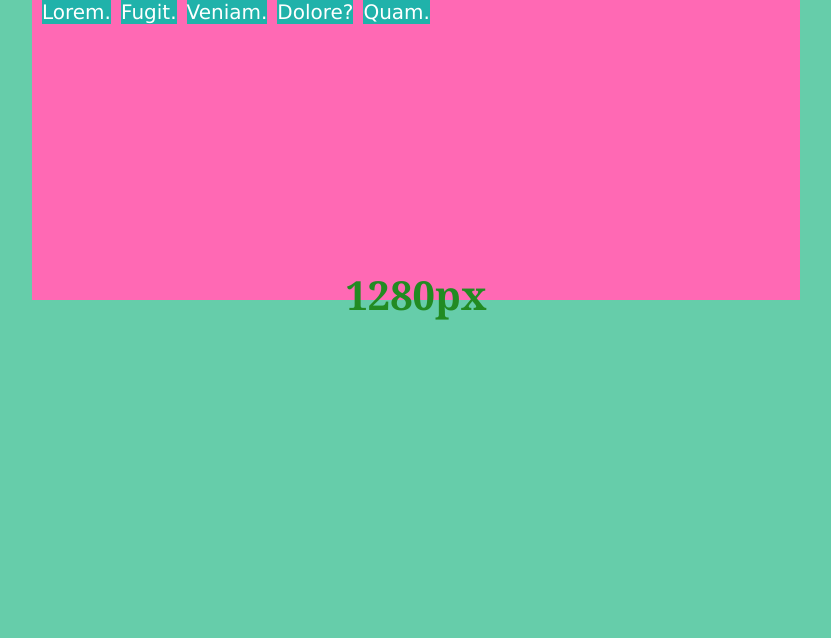
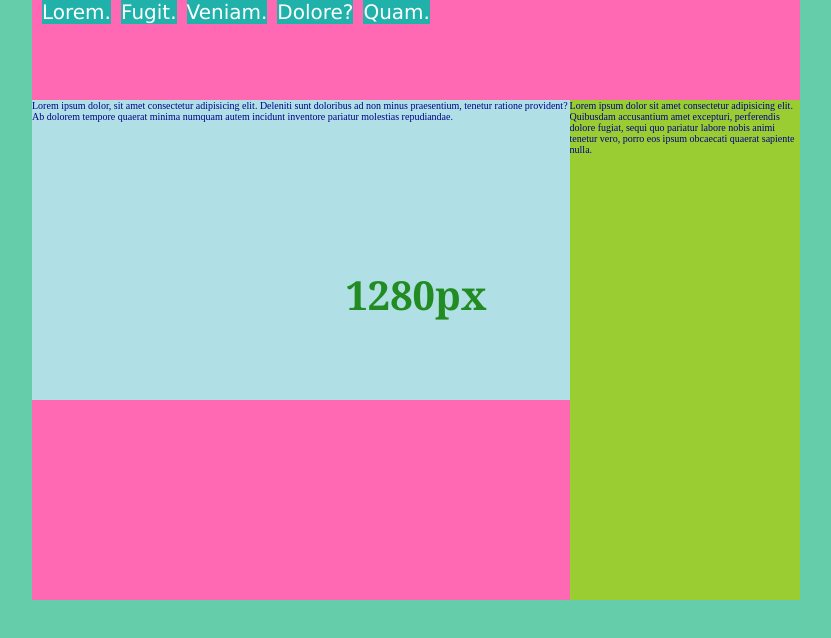
Before and after one commit to Jesus0414/app-ulsa-responsive, a plain HTML site: page index.html in a window 1280 px wide. Shown: the whole page, without its empty margins (224-1055 px from the left). Drawn offline with Linux system fonts and the light colour scheme.

Commit message:
completado la css

```diff
--- a/index.html
+++ b/index.html
@@ -17,11 +17,26 @@
     </nav-->
     <h1 id="pixels-text" class="pixels-text">0px</h1>
     <div class="container" id="container">
-        <div class="section">Lorem.</div>
-        <div class="section">Fugit.</div>
-        <div class="section">Veniam.</div>
-        <div class="section">Dolore?</div>
-        <div class="section">Quam.</div>
+        <div class="options-container" id="options-container">
+            <div class="section">Lorem.</div>
+            <div class="section">Fugit.</div>
+            <div class="section">Veniam.</div>
+            <div class="section">Dolore?</div>
+            <div class="section">Quam.</div>
+        </div>
+        <div class="section-container" id="section-container">
+            <div class="section1" id="section1">
+            Lorem ipsum dolor, sit amet consectetur adipisicing elit.
+            Deleniti sunt doloribus ad non minus praesentium, tenetur
+            ratione provident? Ab dolorem tempore quaerat minima numquam
+            autem incidunt inventore pariatur molestias repudiandae.</div>
+            <div class="section2" id="section2">
+            Lorem ipsum dolor sit amet consectetur adipisicing elit.
+            Quibusdam accusantium amet excepturi, perferendis dolore fugiat,
+            sequi quo pariatur labore nobis animi tenetur vero, porro eos
+            ipsum obcaecati quaerat sapiente nulla.</div>
+        </div>
+
     </div>
     <script src="app.js"></script>
 </body>
--- a/style.css
+++ b/style.css
@@ -44,7 +44,8 @@ body{
 
   .container{
         width: 60%;
-        height: 300px;
+        min-height: 100px;/*se ajusta a la altura minima que podemos llegar a tener*/
+        overflow: hidden;
         background-color: hotpink;
         margin: 0 auto;
   }
@@ -56,6 +57,26 @@ body{
         background-color: lightseagreen;
         margin-left: 10px;
   }
+  .section1{
+        width: 70%;
+        min-height: 300px;
+        overflow: hidden;
+        color: darkblue;
+        background-color: powderblue;
+        float: left;
+  }
+  .section2{
+        width: 30%;
+        min-height: 500px;
+        overflow: hidden;
+        color: darkblue;
+        background-color: yellowgreen;
+        float: left;
+  }
+  .section-container, .options-container{
+        width: 100%;
+        min-height: 100px;
+  }
 
   @media only screen and (max-width: 1300px){
       body{
@@ -65,6 +86,9 @@ body{
           color: forestgreen;
           font-size: 40px;
           font-family:Georgia, 'Times New Roman', Times, serif
+      }
+      .section1, .section2{
+          font-size: 10px;
      }
   }
   @media only screen and (max-width: 1000px){
@@ -93,7 +117,7 @@ body{
     }
     .pixels-text{
         color: darkslategrey;
-        font-size: 70px;
+        font-size: 80px;
         font-family:-apple-system, BlinkMacSystemFont, 'Segoe UI', Roboto, Oxygen, Ubuntu, Cantarell, 'Open Sans', 'Helvetica Neue', sans-serif
     }
     .section{
```
Lines whose indentation alone changed are shown as unchanged.
